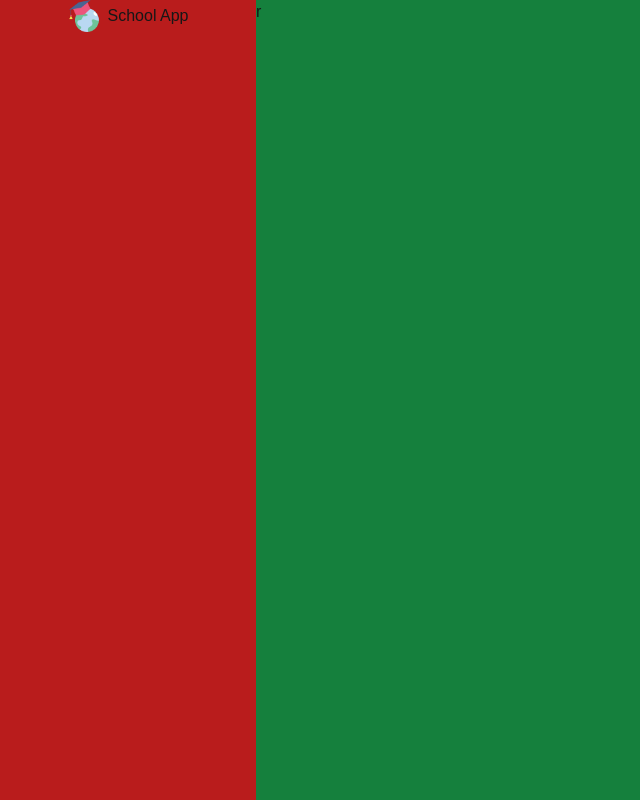
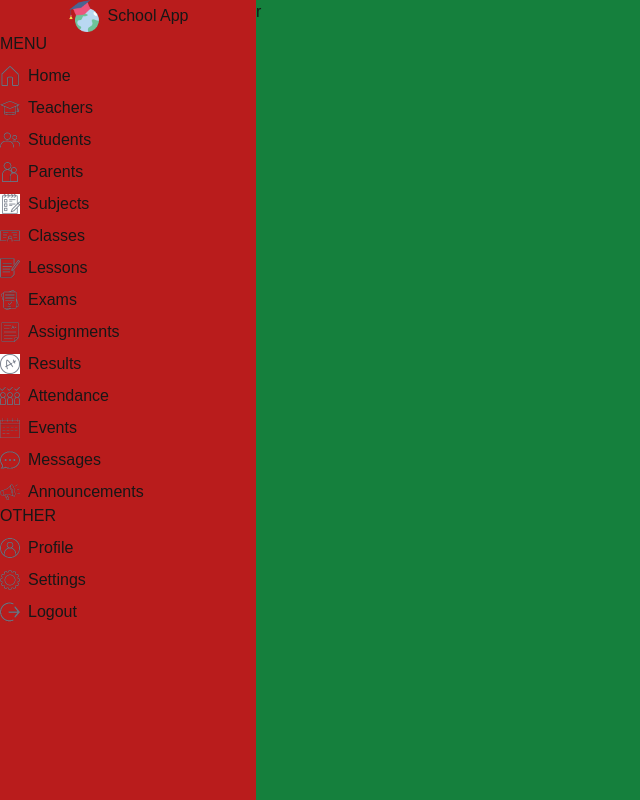
Before and after one commit to mdazmi28/Education-Management-System, a Next.js app in the folder client/: page /admin in a window 1280 px wide. Shown: the whole page, without its empty margins (0-640 px from the left). Built offline with nearby package versions, Linux system fonts and the light colour scheme.

Commit message:
menu bar added

```diff
--- a/client/src/app/(dashboard)/layout.js
+++ b/client/src/app/(dashboard)/layout.js
@@ -1,6 +1,7 @@
 import Link from "next/link";
 import Image from "next/image";
 import { Span } from "next/dist/trace";
+import Menu from "@/components/Menu";
 
 export default function RootLayout({ children }) {
   return (
@@ -11,6 +12,7 @@ export default function RootLayout({ children }) {
           <Image src="/logo.png" alt="Logo" width={32} height={32} />
           <span className="hidden lg:block">School App</span>
         </Link>
+        <Menu/>
       </div>
 
       {/* Right */}
--- a/client/src/components/Menu.jsx
+++ b/client/src/components/Menu.jsx
@@ -1,11 +1,143 @@
-import React from 'react';
+import Image from "next/image";
+import Link from "next/link";
+
+const menuItems = [
+  {
+    title: "MENU",
+    items: [
+      {
+        icon: "/home.png",
+        label: "Home",
+        href: "/",
+        visible: ["admin", "teacher", "student", "parent"],
+      },
+      {
+        icon: "/teacher.png",
+        label: "Teachers",
+        href: "/list/teachers",
+        visible: ["admin", "teacher"],
+      },
+      {
+        icon: "/student.png",
+        label: "Students",
+        href: "/list/students",
+        //   visible: ["admin", "teacher"],
+      },
+      {
+        icon: "/parent.png",
+        label: "Parents",
+        href: "/list/parents",
+        visible: ["admin", "teacher"],
+      },
+      {
+        icon: "/subject.png",
+        label: "Subjects",
+        href: "/list/subjects",
+        visible: ["admin"],
+      },
+      {
+        icon: "/class.png",
+        label: "Classes",
+        href: "/list/classes",
+        visible: ["admin", "teacher"],
+      },
+      {
+        icon: "/lesson.png",
+        label: "Lessons",
+        href: "/list/lessons",
+        visible: ["admin", "teacher"],
+      },
+      {
+        icon: "/exam.png",
+        label: "Exams",
+        href: "/list/exams",
+        visible: ["admin", "teacher", "student", "parent"],
+      },
+      {
+        icon: "/assignment.png",
+        label: "Assignments",
+        href: "/list/assignments",
+        visible: ["admin", "teacher", "student", "parent"],
+      },
+      {
+        icon: "/result.png",
+        label: "Results",
+        href: "/list/results",
+        visible: ["admin", "teacher", "student", "parent"],
+      },
+      {
+        icon: "/attendance.png",
+        label: "Attendance",
+        href: "/list/attendance",
+        visible: ["admin", "teacher", "student", "parent"],
+      },
+      {
+        icon: "/calendar.png",
+        label: "Events",
+        href: "/list/events",
+        visible: ["admin", "teacher", "student", "parent"],
+      },
+      {
+        icon: "/message.png",
+        label: "Messages",
+        href: "/list/messages",
+        visible: ["admin", "teacher", "student", "parent"],
+      },
+      {
+        icon: "/announcement.png",
+        label: "Announcements",
+        href: "/list/announcements",
+        visible: ["admin", "teacher", "student", "parent"],
+      },
+    ],
+  },
+  {
+    title: "OTHER",
+    items: [
+      {
+        icon: "/profile.png",
+        label: "Profile",
+        href: "/profile",
+        visible: ["admin", "teacher", "student", "parent"],
+      },
+      {
+        icon: "/setting.png",
+        label: "Settings",
+        href: "/settings",
+        visible: ["admin", "teacher", "student", "parent"],
+      },
+      {
+        icon: "/logout.png",
+        label: "Logout",
+        href: "/logout",
+        visible: ["admin", "teacher", "student", "parent"],
+      },
+    ],
+  },
+];
 
 const Menu = () => {
-    return (
-        <div>
+  return (
+    <div>
+        {
+            menuItems.map((item, index) => (
+                <div key={item.title} className='flex flex-col gap-2'>
+                    <span>{item.title}</span>
+                    {
+                        item.items.map((menuItem, index)=>(
+                            <Link href={menuItem.href} className='flex items-center justify-center lg:justify-start gap-2'>
+                                <Image src={menuItem.icon} alt={menuItem.label} width={20} height={20}/>
+                                <span className='hidden lg:block'>{menuItem.label}</span>
+                            </Link>
+                        ))
+                    }
 
-        </div>
-    );
+                </div>
+            ))
+        }
+    </div>
+  );
 };
 
+
 export default Menu;
```
